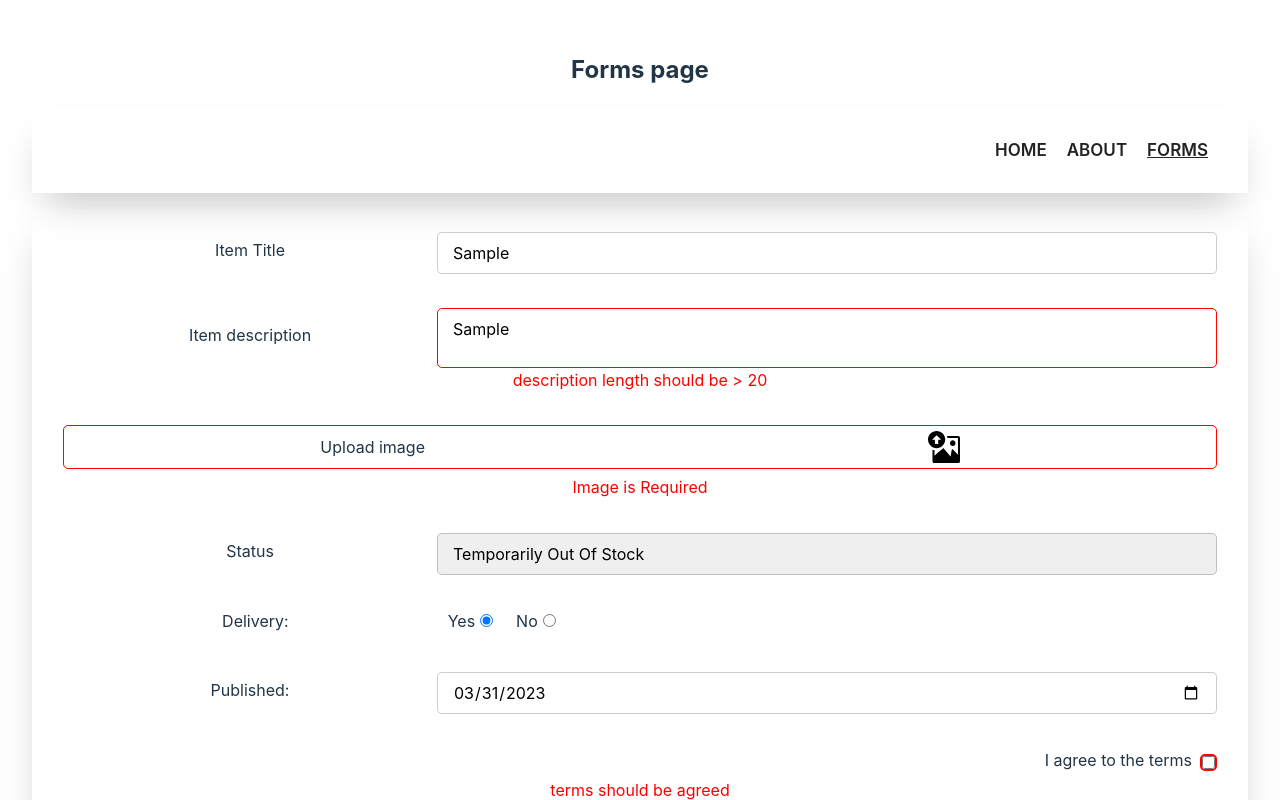
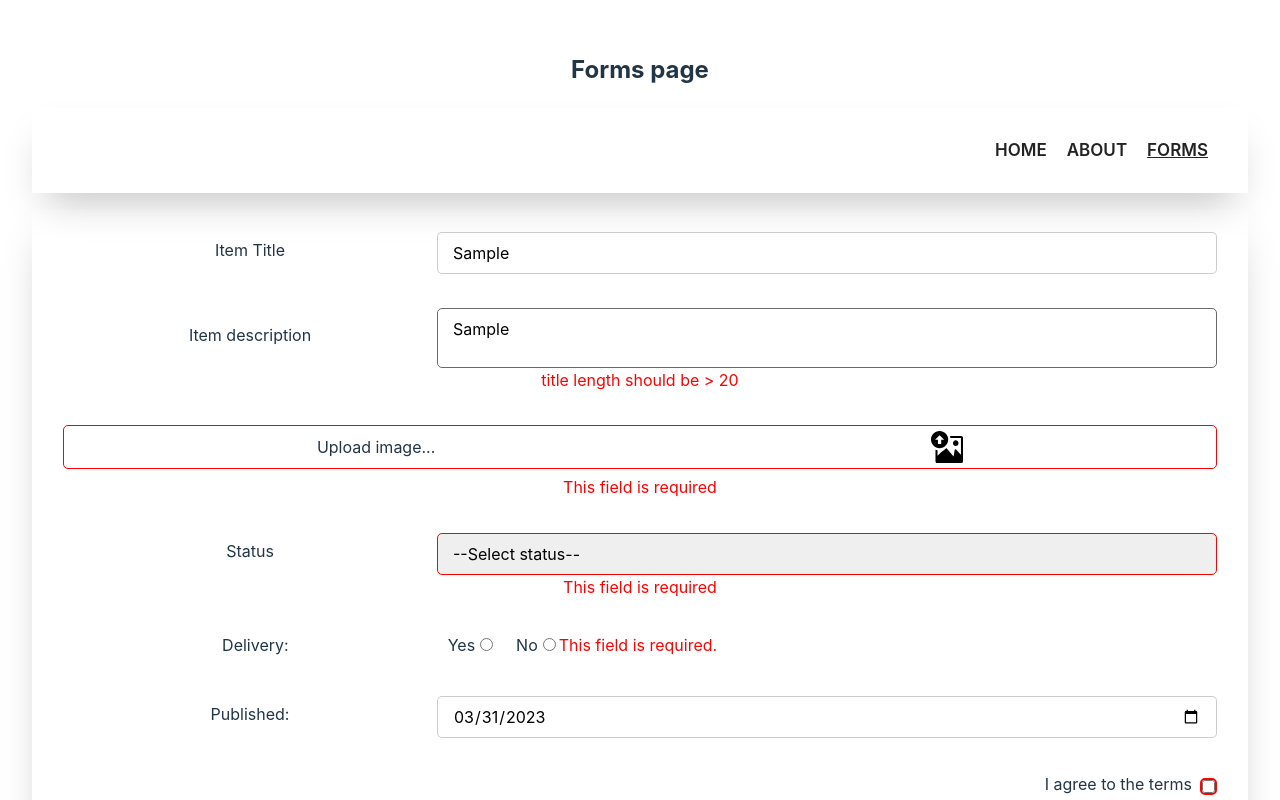
Before and after one commit to vzanimonets/React2023Q1, a React (Vite) app: page /forms in a window 1280 px wide. Both pictures are taken after typing "Sample", "Sample" into the empty fields and a click on the button "send". Shown: the top 800 px of the page. Built offline with nearby package versions, Linux system fonts and the light colour scheme.

Commit message:
feat: retain the functionality and rewrite the form with React Hook Form

```diff
--- a/package.json
+++ b/package.json
@@ -26,6 +26,7 @@
     "prettier": "^2.6.2",
     "react": "^18.2.0",
     "react-dom": "^18.2.0",
+    "react-hook-form": "^7.43.8",
     "react-router-dom": "6",
     "vite-plugin-svgr": "^2.4.0"
   },
--- a/src/components/App/App.tsx
+++ b/src/components/App/App.tsx
@@ -17,10 +17,10 @@ import pic15 from '../../assets/images/15.jpg';
 export type ItemType = {
   id: string;
   title: string;
-  text: string;
+  description: string;
   image: string;
-  radio?: string;
-  status?: string | undefined;
+  delivery: string;
+  status: string;
 };
 
 const data = [
--- a/src/components/Form/Form.tsx
+++ b/src/components/Form/Form.tsx
@@ -1,198 +1,153 @@
-import React, { createRef, FormEvent } from 'react';
+import React, { BaseSyntheticEvent, useEffect, useRef, useState } from 'react';
 import styles from './form.module.css';
 import { ReactComponent as UploadIco } from '../../assets/images/upload-icon.svg';
 import List from '../List/List';
 import { v4 as uuidv4 } from 'uuid';
+import { SubmitHandler, useForm } from 'react-hook-form';
+import { ItemType } from '../App/App';
 
 interface validateFields {
-  title: string | undefined;
-  description: string | undefined;
-  image: string | number | undefined;
-  published: string | undefined;
-  terms: boolean | undefined;
+  title: string;
+  description: string;
+  image: Array<Blob>;
+  published: string;
+  status: string;
+  delivery: string;
+  terms: boolean;
 }
 
-class Form extends React.Component {
-  state = {
-    items: [],
-    titleValid: false,
-    descriptionValid: false,
-    imageValid: false,
-    publishedValid: false,
-    termsValid: false,
-    formErrors: { title: '', description: '', image: '', published: '', terms: '' },
-    formValid: false,
+const Form = () => {
+  const {
+    register,
+    handleSubmit,
+    clearErrors,
+    setError,
+    formState: { errors },
+  } = useForm<validateFields>();
+
+  const [fileName, setFileName] = useState<string>('');
+  const [items, setItems] = useState<ItemType[]>([]);
+  const formRef = useRef<HTMLFormElement>(null);
+
+  useEffect(() => {
+    if (items.length) {
+      alert('Add new item!');
+      resetForm();
+    }
+  }, [items]);
+
+  const onSubmit: SubmitHandler<validateFields> = (data) => {
+    const newItem = {
+      id: uuidv4(),
+      title: data.title,
+      description: data.description,
+      image: URL.createObjectURL(data.image[0]),
+      delivery: data.delivery,
+      status: data.status,
     };
-  private titleRef = createRef<HTMLInputElement>();
-  private descriptionRef = createRef<HTMLTextAreaElement>();
-  private imgRef = createRef<HTMLInputElement>();
-  private statusRef = createRef<HTMLSelectElement>();
-  private radio1Ref = createRef<HTMLInputElement>();
-  private radio2Ref = createRef<HTMLInputElement>();
-  private publishedRef = createRef<HTMLInputElement>();
-  private termsRef = createRef<HTMLInputElement>();
-  private formRef = createRef<HTMLFormElement>();
-
-  handleSubmit = (e: FormEvent<HTMLFormElement>) => {
-    e.preventDefault();
-
-    this.validate({
-      title: this.titleRef.current?.value,
-      description: this.descriptionRef.current?.value,
-      image:
-        this.imgRef.current?.files?.length && URL.createObjectURL(this.imgRef.current.files[0]),
-      published: this.publishedRef.current?.value,
-      terms: this.termsRef.current?.checked,
-    });
+    setItems([newItem, ...items]);
   };
 
-  errorClass(error: string) {
-    return error.length === 0 ? '' : styles.hasError;
+  const changeFile = ({ target }: BaseSyntheticEvent) => {
+    const { files } = target;
+    if (!files[0].type.startsWith('image/')) {
+      setError('image', {
+        type: 'custom',
+        message: 'Wrong type of the file',
+      });
+      return;
     }
+    setFileName(files[0].name);
+  };
 
-  validate(fields: validateFields) {
-    const fieldValidationErrors = this.state.formErrors;
-    let titleValid = this.state.titleValid;
-    let descriptionValid = this.state.descriptionValid;
-    let imageValid = this.state.imageValid;
-    let publishedValid = this.state.publishedValid;
-    let termsValid = this.state.termsValid;
+  const validateDate = ({ target }: BaseSyntheticEvent) => {
+    const { value } = target;
+    if (new Date(value).getTime() <= Date.now()) {
+      setError('published', {
+        type: 'custom',
+        message: 'Published date can not be later than today',
+      });
+    }
+  };
 
-    for (const [key, value] of Object.entries(fields)) {
-      switch (key) {
-        case 'title':
-          titleValid = value.length > 3;
-          fieldValidationErrors.title = titleValid ? '' : 'title length should be > 3';
-          break;
-        case 'description':
-          descriptionValid = value.length > 20;
-          fieldValidationErrors.description = descriptionValid
-            ? ''
-            : 'description length should be > 20';
-          break;
-        case 'image':
-          imageValid = !!value;
-          fieldValidationErrors.image = imageValid ? '' : 'Image  is Required';
-          break;
-        case 'published':
-          publishedValid = new Date(value).getTime() <= Date.now();
-          fieldValidationErrors.published = publishedValid
-            ? ''
-            : 'Published date can not be later than today';
-          break;
-        case 'terms':
-          termsValid = !!value;
-          fieldValidationErrors.terms = termsValid ? '' : 'terms should be agreed';
-          break;
-      }
-    }
-    this.setState(
-      {
-        ...this.state,
-        formErrors: fieldValidationErrors,
-        titleValid: titleValid,
-        descriptionValid: descriptionValid,
-        imageValid: imageValid,
-        publishedValid: publishedValid,
-        termsValid: termsValid,
-      },
-      this.validateForm
-    );
-  }
+  const resetForm = () => {
+    clearErrors();
+    setFileName('');
+    formRef.current?.reset();
+  };
 
-  validateForm() {
-    this.setState(
-      {
-        formValid:
-          this.state.titleValid &&
-          this.state.descriptionValid &&
-          this.state.imageValid &&
-          this.state.publishedValid &&
-          this.state.termsValid,
-      },
-      () => this.state.formValid && this.displayItems()
-    );
-  }
-
-  displayItems() {
-    alert('The data has been saved!');
-    this.setState(
-      {
-        items: [
-          ...this.state.items,
-          {
-            id: uuidv4(),
-            title: this.titleRef.current?.value,
-            text: this.descriptionRef.current?.value,
-            image:
-              this.imgRef.current?.files?.length &&
-              URL.createObjectURL(this.imgRef.current.files[0]),
-            status: this.statusRef.current?.value,
-            radio: this.radio1Ref.current?.checked
-              ? this.radio1Ref.current?.value
-              : this.radio2Ref.current?.value,
-            published: this.publishedRef.current?.value,
-            terms: this.termsRef.current?.checked,
-          },
-        ],
-      },
-      () => this.formRef.current?.reset()
-    );
-  }
-
-  render() {
   return (
     <>
-        <form className={styles.form} ref={this.formRef} onSubmit={this.handleSubmit}>
-          <fieldset className={this.errorClass(this.state.formErrors.title)}>
+      <form className={styles.form} ref={formRef} onSubmit={handleSubmit(onSubmit)}>
+        <fieldset className={errors.title ? styles.hasError : ''}>
           <label htmlFor="itemTitle">Item Title</label>
           <input
             type="text"
             id="itemTitle"
-              name="itemTitle"
             placeholder="Item title"
             defaultValue=""
-              ref={this.titleRef}
+            {...register('title', {
+              required: 'This field is required',
+              minLength: { value: 4, message: 'title length should be > 3' },
+            })}
           />
-            {this.state.formErrors.title ? (
-              <span className={styles.error__message}>{this.state.formErrors.title}</span>
+          {errors.title ? (
+            <span className={styles.error__message}>{errors.title.message}</span>
           ) : (
             ''
           )}
         </fieldset>
-          <fieldset className={this.errorClass(this.state.formErrors.description)}>
+        <fieldset className={errors.description ? styles.hasError : ''}>
           <label htmlFor="description">Item description</label>
           <textarea
-              name="description"
             id="textArea"
             cols={4}
             placeholder="Item description"
-              ref={this.descriptionRef}
+            {...register('description', {
+              required: 'This field is required',
+              minLength: { value: 20, message: 'title length should be > 20' },
+            })}
           />
-            {this.state.formErrors.description ? (
-              <span className={styles.error__message}>{this.state.formErrors.description}</span>
+          {errors.description ? (
+            <span className={styles.error__message}>{errors.description.message}</span>
           ) : (
             ''
           )}
         </fieldset>
-          <fieldset className={this.errorClass(this.state.formErrors.image)}>
+        <fieldset className={errors.image ? styles.hasError : ''}>
           <label htmlFor="file" className={styles.upload}>
-              Upload image
+            {fileName ? fileName : 'Upload image...'}
             <UploadIco className={styles.upload__ico} />
           </label>
-            <input type="file" id="file" accept="image/*" ref={this.imgRef} />
-            {this.state.formErrors.image ? (
-              <span className={styles.error__message}>{this.state.formErrors.image}</span>
+          <input
+            type="file"
+            id="file"
+            accept="image/*"
+            {...register('image', {
+              onChange: changeFile,
+              required: 'This field is required',
+            })}
+          />
+          {errors.image && <span className={styles.error__message}>{errors.image.message}</span>}
+        </fieldset>
+        <fieldset className={errors.status ? styles.hasError : ''}>
+          <label htmlFor="selectBox">Status</label>
+          <select
+            id="selectBox"
+            defaultValue=""
+            {...register('status', {
+              required: 'This field is required',
+            })}
+          >
+            <option value="">--Select status--</option>
+            <option value="in stock">In stock</option>
+            <option value="waiting">Temporarily Out Of Stock</option>
+          </select>
+          {errors.status ? (
+            <span className={styles.error__message}>{errors.status.message}</span>
           ) : (
             ''
           )}
-          </fieldset>
-          <fieldset>
-            <label htmlFor="selectBox">Status</label>
-            <select name="selectBox" id="selectBox" defaultValue="waiting" ref={this.statusRef}>
-              <option value="in">In stock</option>
-              <option value="waiting">Temporarily Out Of Stock</option>
-            </select>
         </fieldset>
         <fieldset>
           <label htmlFor="radio">Delivery:</label>
@@ -200,46 +155,59 @@ class Form extends React.Component {
             <label htmlFor="radio1">Yes</label>
             <input
               type="radio"
-                name="delivery"
               id="radio1"
               defaultValue="Yes"
-                defaultChecked
-                ref={this.radio1Ref}
+              {...register('delivery', {
+                required: true,
+              })}
             />
             <label htmlFor="radio2">No</label>
             <input
               type="radio"
-                name="delivery"
               id="radio2"
               defaultValue="No"
-                ref={this.radio2Ref}
+              {...register('delivery', {
+                required: true,
+              })}
             />
+            {errors.delivery?.type === 'required' && (
+              <span className={styles.error__message}>This field is required.</span>
+            )}
           </div>
         </fieldset>
-          <fieldset className={this.errorClass(this.state.formErrors.published)}>
+        <fieldset className={''}>
           <label htmlFor="publish">Published:</label>
           <input
             type="date"
             id="publish"
-              ref={this.publishedRef}
+            {...register('published', {
+              valueAsDate: true,
+              onChange: validateDate,
+            })}
             defaultValue={new Date().toISOString().slice(0, 10)}
-              className={this.errorClass(this.state.formErrors.published)}
+            className={''}
           />
-            {this.state.formErrors.published ? (
-              <span className={styles.error__message}>{this.state.formErrors.published}</span>
+          {errors.published ? (
+            <span className={styles.error__message}>{errors.published.message}</span>
           ) : (
             ''
           )}
         </fieldset>
-          <fieldset className={this.errorClass(this.state.formErrors.terms)}>
+        <fieldset className={errors.terms ? styles.hasError : ''}>
           <label htmlFor="terms" className={styles.agreement__text}>
             I agree to the terms
           </label>
           <span className={styles.agreement__checkbox__wrapper}>
-              <input type="checkbox" id="terms" ref={this.termsRef} />
+            <input
+              type="checkbox"
+              id="terms"
+              {...register('terms', {
+                required: 'This field is required',
+              })}
+            />
           </span>
-            {this.state.formErrors.terms ? (
-              <span className={styles.error__message}>{this.state.formErrors.terms}</span>
+          {errors.terms ? (
+            <span className={styles.error__message}>{errors.terms.message}</span>
           ) : (
             ''
           )}
@@ -248,15 +216,14 @@ class Form extends React.Component {
           <button className={styles.btn} type="submit">
             Send
           </button>
-            <button className={styles.btn} type="reset">
+          <button className={styles.btn} type="reset" onClick={resetForm}>
             Reset
           </button>
         </fieldset>
       </form>
-        <List data={this.state.items} />
+      <List data={items} />
     </>
   );
-  }
-}
+};
 
 export default Form;
--- a/src/components/Form/form.module.css
+++ b/src/components/Form/form.module.css
@@ -140,6 +140,6 @@
     color: rgba(255, 0, 0);;
 }
 
-.hasError input[type="text"],.hasError textarea, .hasError .upload, .hasError input[type="date"], .hasError .agreement__checkbox__wrapper{
+.hasError input[type="text"],.hasError textarea, .hasError .upload, .hasError input[type="date"], .hasError .agreement__checkbox__wrapper, .hasError select{
     border-color: rgba(255, 0, 0);
 }
```
Also changed, not shown: src/components/Item/Item.tsx (+11 -11 lines), 1 other file (tests, documents, lock files or other folders). Lines whose indentation alone changed are shown as unchanged.
